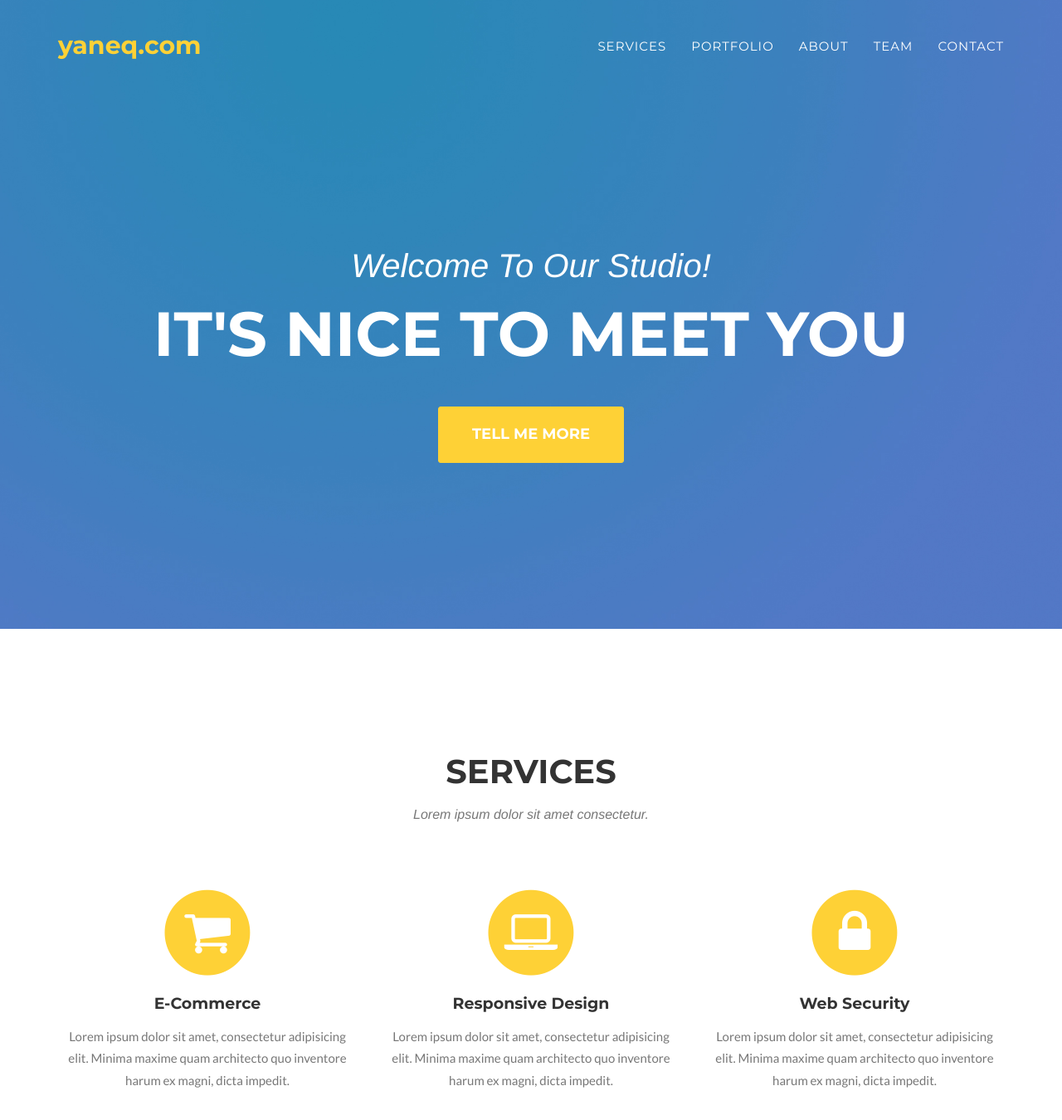
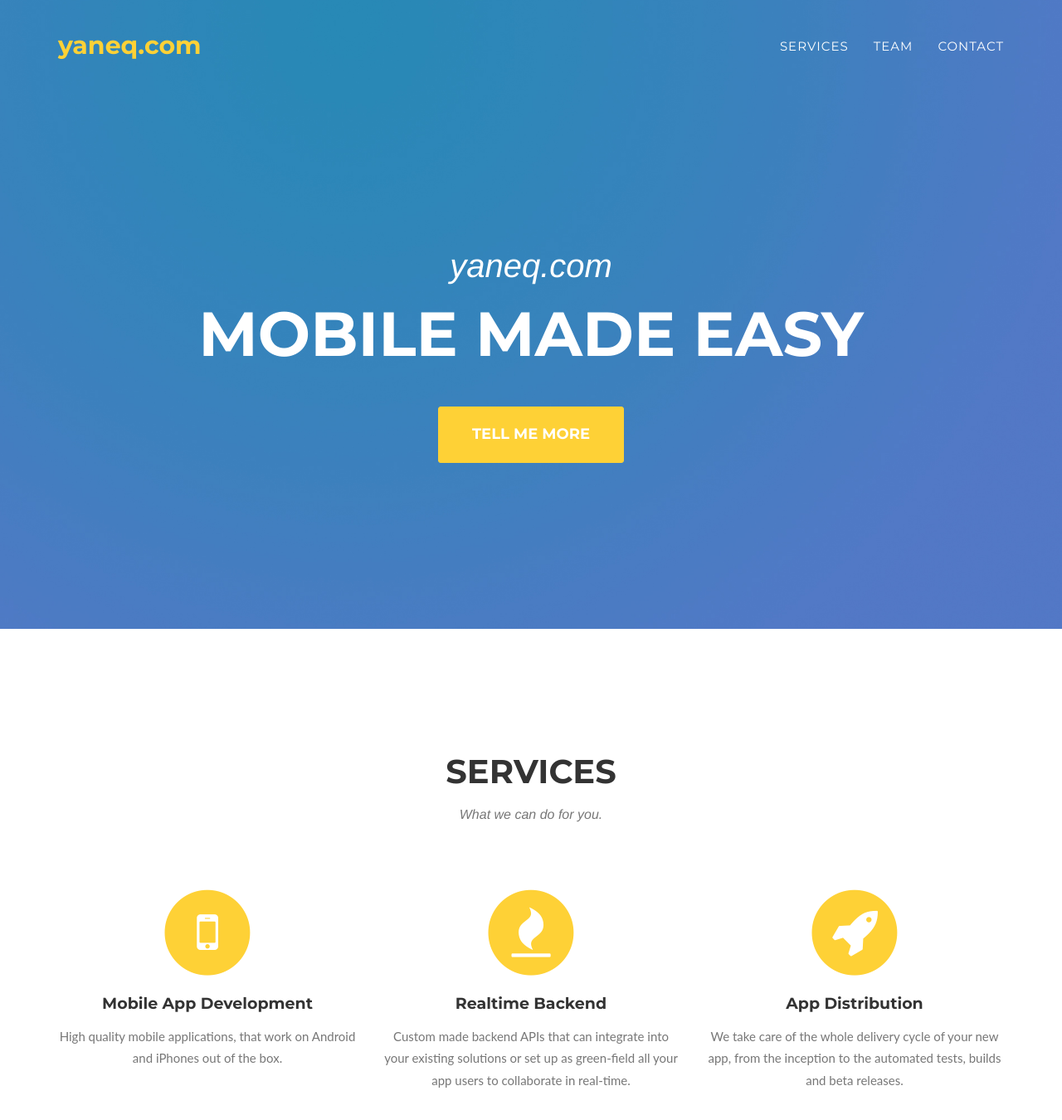
Before and after one commit to yaneq/yaneq.github.io, a Jekyll site: the page built from index.html, in a window 1280 px wide and 1400 px high. Shown: the top 1350 px of the window at 83% size. Built offline with Jekyll 4.4.1, drawn with Linux system fonts in a browser that asks for light colours; some web fonts are replaced; some of the changed text lies outside the part shown.

Commit message:
remove portfolio and about

```diff
--- a/_includes/head.html
+++ b/_includes/head.html
@@ -13,8 +13,6 @@
     <!-- Custom Fonts -->
     <link rel="stylesheet" href="{{ "/css/font-awesome/css/font-awesome.min.css" | prepend: site.baseurl }}">
     <link href="https://fonts.googleapis.com/css?family=Montserrat:400,700" rel="stylesheet" type="text/css">
-    <link href='https://fonts.googleapis.com/css?family=Kaushan+Script' rel='stylesheet' type='text/css'>
-    <link href="https://fonts.googleapis.com/css?family=Lato:400,700,400italic,700italic" rel="stylesheet" type="text/css">
     <link href='https://fonts.googleapis.com/css?family=Droid+Serif:400,700,400italic,700italic' rel='stylesheet' type='text/css'>
     <link href='https://fonts.googleapis.com/css?family=Roboto+Slab:400,100,300,700' rel='stylesheet' type='text/css'>
 
--- a/_includes/header.html
+++ b/_includes/header.html
@@ -21,12 +21,12 @@
                     <li>
                         <a class="page-scroll" href="#services">Services</a>
                     </li>
-                    <li>
+                    <!-- <li>
                         <a class="page-scroll" href="#portfolio">Portfolio</a>
                     </li>
                     <li>
                         <a class="page-scroll" href="#about">About</a>
-                    </li>
+                    </li> -->
                     <li>
                         <a class="page-scroll" href="#team">Team</a>
                     </li>
@@ -44,8 +44,8 @@
     <header>
         <div class="container">
             <div class="intro-text">
-                <div class="intro-lead-in">Welcome To Our Studio!</div>
-                <div class="intro-heading">It's Nice To Meet You</div>
+                <div class="intro-lead-in">yaneq.com</div>
+                <div class="intro-heading">mobile made easy</div>
                 <a href="#services" class="page-scroll btn btn-xl">Tell Me More</a>
             </div>
         </div>
--- a/_includes/services.html
+++ b/_includes/services.html
@@ -4,33 +4,39 @@
             <div class="row">
                 <div class="col-lg-12 text-center">
                     <h2 class="section-heading">Services</h2>
-                    <h3 class="section-subheading text-muted">Lorem ipsum dolor sit amet consectetur.</h3>
+                    <h3 class="section-subheading text-muted">What we can do for you.</h3>
                 </div>
             </div>
             <div class="row text-center">
                 <div class="col-md-4">
                     <span class="fa-stack fa-4x">
                         <i class="fa fa-circle fa-stack-2x text-primary"></i>
-                        <i class="fa fa-shopping-cart fa-stack-1x fa-inverse"></i>
+                        <i class="fa fa-mobile fa-stack-1x fa-inverse"></i>
                     </span>
-                    <h4 class="service-heading">E-Commerce</h4>
-                    <p class="text-muted">Lorem ipsum dolor sit amet, consectetur adipisicing elit. Minima maxime quam architecto quo inventore harum ex magni, dicta impedit.</p>
+                    <h4 class="service-heading">Mobile App Development</h4>
+                    <p class="text-muted">
+                        High quality mobile applications, that work on Android and iPhones out of the box.
+                    </p>
                 </div>
                 <div class="col-md-4">
                     <span class="fa-stack fa-4x">
                         <i class="fa fa-circle fa-stack-2x text-primary"></i>
-                        <i class="fa fa-laptop fa-stack-1x fa-inverse"></i>
+                        <i class="fa fa-fire fa-stack-1x fa-inverse"></i>
                     </span>
-                    <h4 class="service-heading">Responsive Design</h4>
-                    <p class="text-muted">Lorem ipsum dolor sit amet, consectetur adipisicing elit. Minima maxime quam architecto quo inventore harum ex magni, dicta impedit.</p>
+                    <h4 class="service-heading">Realtime Backend</h4>
+                    <p class="text-muted">
+                        Custom made backend APIs that can integrate into your existing solutions or set up as green-field all your app users to collaborate in real-time.
+                    </p>
                 </div>
                 <div class="col-md-4">
                     <span class="fa-stack fa-4x">
                         <i class="fa fa-circle fa-stack-2x text-primary"></i>
-                        <i class="fa fa-lock fa-stack-1x fa-inverse"></i>
+                        <i class="fa fa-rocket fa-stack-1x fa-inverse"></i>
                     </span>
-                    <h4 class="service-heading">Web Security</h4>
-                    <p class="text-muted">Lorem ipsum dolor sit amet, consectetur adipisicing elit. Minima maxime quam architecto quo inventore harum ex magni, dicta impedit.</p>
+                    <h4 class="service-heading">App Distribution</h4>
+                    <p class="text-muted">
+                        We take care of the whole delivery cycle of your new app, from the inception to the automated tests, builds and beta releases.
+                    </p>
                 </div>
             </div>
         </div>
--- a/_layouts/default.html
+++ b/_layouts/default.html
@@ -6,16 +6,24 @@
 
     <body id="page-top" class="index">
 
+
     {% include header.html %}
     {% include services.html %}
-    {% include portfolio_grid.html %}
-    {% include about.html %}
+    {% comment %}
+      {% include portfolio_grid.html %}
+      {% include about.html %}
+    {% endcomment %}
     {% include team.html %}
-    {% include clients.html %}
+    {% comment %}
+      {% include clients.html %}
+    {% endcomment %}
     {% include contact.html %}
     {% include footer.html %}
     {% include modals.html %}
     {% include js.html %}
 
+
+
+
     </body>
 </html>
```
